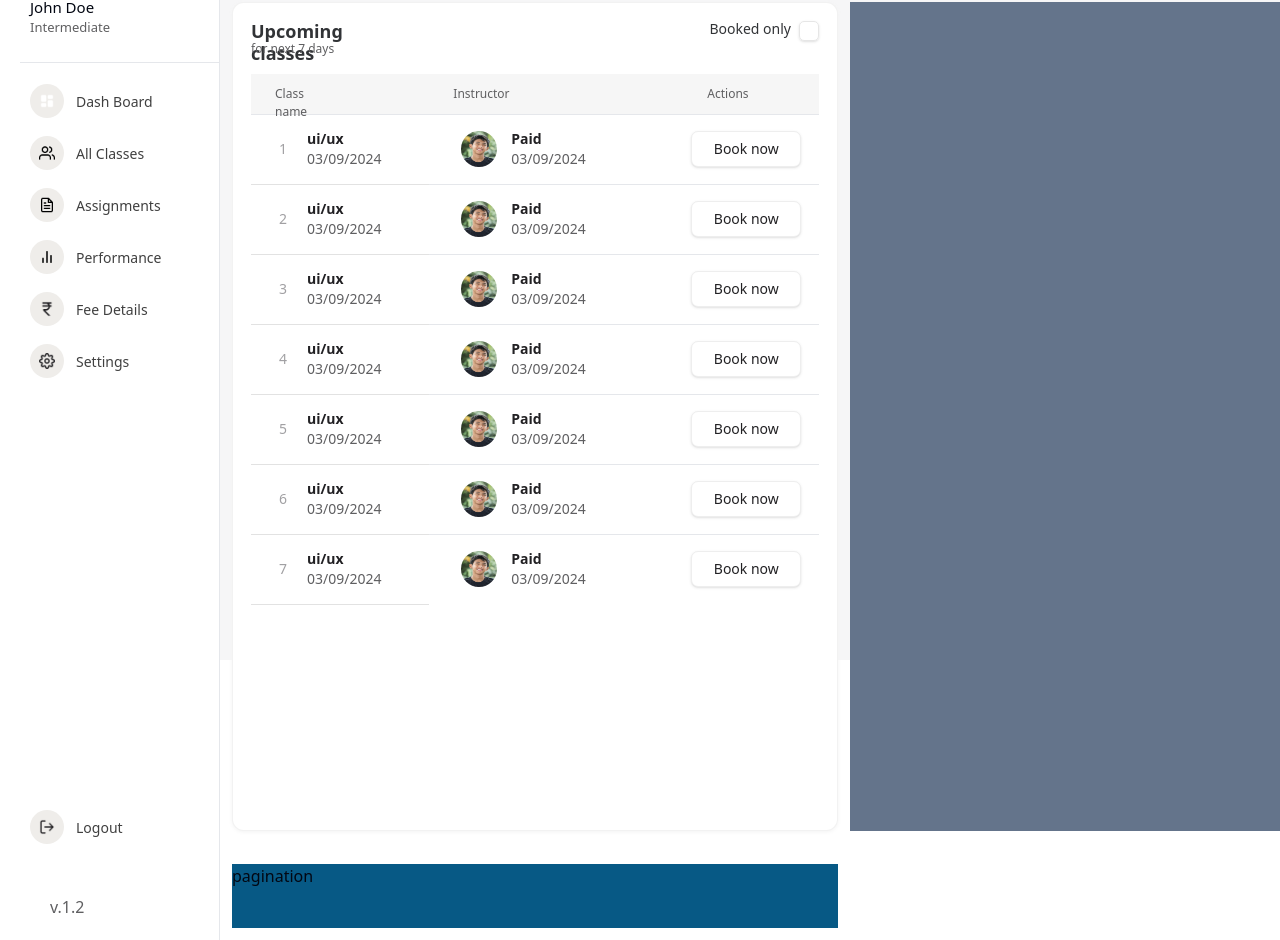
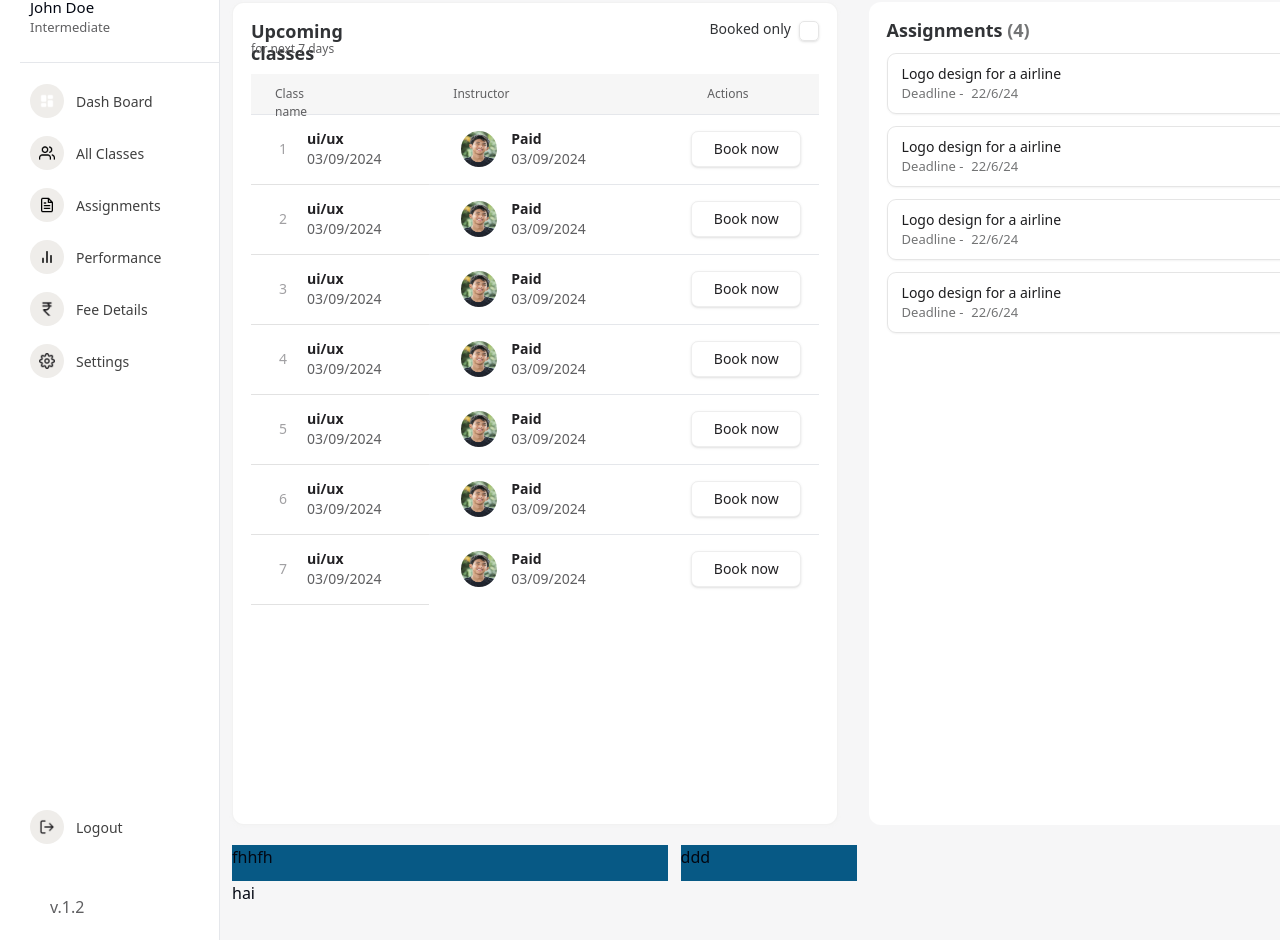
Before and after one commit to Ranjith-Prabhakar/ELT_Global_Mechine_Tast_Client, a React (Vite) app: page /profile in a window 1280 px wide. Shown: the part 140-1080 px from the top of the page. Built offline with nearby package versions, Linux system fonts and the light colour scheme.

Commit message:
dashboard content`s left section -completed

```diff
--- a/src/components/profile/contentArea/content/dashboard/left/Pagination.tsx
+++ b/src/components/profile/contentArea/content/dashboard/left/Pagination.tsx
@@ -0,0 +1,15 @@
+type Props = {};
+
+const Pagination = (props: Props) => {
+  return (
+    <div className="flex flex-col w-full h-full">
+      <div className="flex justify-between  h-[36px]">
+        <div className="w-[436px] bg-sky-800">fhhfh</div>
+        <div className="w-[176px] bg-sky-800">ddd</div>
+      </div>
+      <div className="">hai</div>
+    </div>
+  );
+};
+
+export default Pagination;
--- a/src/components/profile/contentArea/content/dashboard/left/index.tsx
+++ b/src/components/profile/contentArea/content/dashboard/left/index.tsx
@@ -1,18 +1,21 @@
 import Header from "./Header";
+import Pagination from "./Pagination";
 import TableComponent from "./Table";
 
 type Props = {};
 
 const LeftPortion = (props: Props) => {
   return (
-    <div className="w-[642px] h-full flex flex-col justify-between ">
-      <div className="h-[829px] w-[606px] p-[18px] bg-[#FFFFFF] rounded-[12px] border-[.5px] border-[#0000000D] border-opacity-10 shadow-custom">
-        <div className="w-full flex flex-col gap-4">
+    <div className="w-[642px] h-full flex flex-col  gap-[20px]">
+      <div className="h-[823px] w-[606px] p-[18px] bg-[#FFFFFF] rounded-[12px] border-[.5px] border-[#0000000D] border-opacity-10 shadow-custom">
+        <div className="w-full flex flex-col gap-4 ">
           <Header />
           <TableComponent />
         </div>
       </div>
-      <div className="h-[64px] w-[606px] bg-sky-800">pagination</div>
+      <div className="h-[64px] w-[606px">
+        <Pagination />
+      </div>
     </div>
   );
 };
--- a/src/components/profile/contentArea/content/dashboard/right/index.tsx
+++ b/src/components/profile/contentArea/content/dashboard/right/index.tsx
@@ -1,9 +1,71 @@
-import React from 'react'
+import React from "react";
 
-type Props = {}
+type Props = {};
 
 const RightPortion = (props: Props) => {
-  return <div className="w-[608px] h-[829px] bg-slate-500"></div>;
-}
+  return (
+    <div className="w-[480px] h-[823px] rounded-[12px] p-[18px] bg-[#fff] flex flex-col gap-3">
+      <div className="w-full">
+        <h2 className="text-[18px] font-[600] leading-[21.48px] text-[#313336]">
+          Assignments <span className="text-[#737475]">(4)</span>
+        </h2>
+      </div>
+      <div className="w-full flex flex-col gap-[12px]">
+        <div className="w-full h-[61px] border-[1px] rounded-[9px] py-[9px] px-[14px] border-[#0000001A] border-opacity-10 shadow-sm">
+          <h2 className="inter font-[500] text-[14px] leading-[21px] text-[#1D1D1F]">
+            Logo design for a airline
+          </h2>
+          <div className="flex gap-[8px]">
+            <p className="inter font-[400] text-[13px] leading-[19px] text-[#737475]">
+              Deadline -
+            </p>
+            <p className="inter font-[400] text-[13px] leading-[19px] text-[#737475]">
+              22/6/24
+            </p>
+          </div>
+        </div>
+        <div className="w-full h-[61px] border-[1px] rounded-[9px] py-[9px] px-[14px] border-[#0000001A] border-opacity-10 shadow-sm">
+          <h2 className="inter font-[500] text-[14px] leading-[21px] text-[#1D1D1F]">
+            Logo design for a airline
+          </h2>
+          <div className="flex gap-[8px]">
+            <p className="inter font-[400] text-[13px] leading-[19px] text-[#737475]">
+              Deadline -
+            </p>
+            <p className="inter font-[400] text-[13px] leading-[19px] text-[#737475]">
+              22/6/24
+            </p>
+          </div>
+        </div>
+        <div className="w-full h-[61px] border-[1px] rounded-[9px] py-[9px] px-[14px] border-[#0000001A] border-opacity-10 shadow-sm">
+          <h2 className="inter font-[500] text-[14px] leading-[21px] text-[#1D1D1F]">
+            Logo design for a airline
+          </h2>
+          <div className="flex gap-[8px]">
+            <p className="inter font-[400] text-[13px] leading-[19px] text-[#737475]">
+              Deadline -
+            </p>
+            <p className="inter font-[400] text-[13px] leading-[19px] text-[#737475]">
+              22/6/24
+            </p>
+          </div>
+        </div>
+        <div className="w-full h-[61px] border-[1px] rounded-[9px] py-[9px] px-[14px] border-[#0000001A] border-opacity-10 shadow-sm">
+          <h2 className="inter font-[500] text-[14px] leading-[21px] text-[#1D1D1F]">
+            Logo design for a airline
+          </h2>
+          <div className="flex gap-[8px]">
+            <p className="inter font-[400] text-[13px] leading-[19px] text-[#737475]">
+              Deadline -
+            </p>
+            <p className="inter font-[400] text-[13px] leading-[19px] text-[#737475]">
+              22/6/24
+            </p>
+          </div>
+        </div>
+      </div>
+    </div>
+  );
+};
 
-export default RightPortion
+export default RightPortion;
--- a/src/pages/user/profile/index.tsx
+++ b/src/pages/user/profile/index.tsx
@@ -5,7 +5,7 @@ type Props = {};
 
 const Profile = (props: Props) => {
   return (
-    <div className="bg-ETLBackground max-h-[100vh] max-w-[100vw] flex">
+    <div className="bg-ETLBackground max-h-auto max-w-[100vw] flex">
       <ProfileBoardSideBar />
       <ContentArea />
     </div>
```
